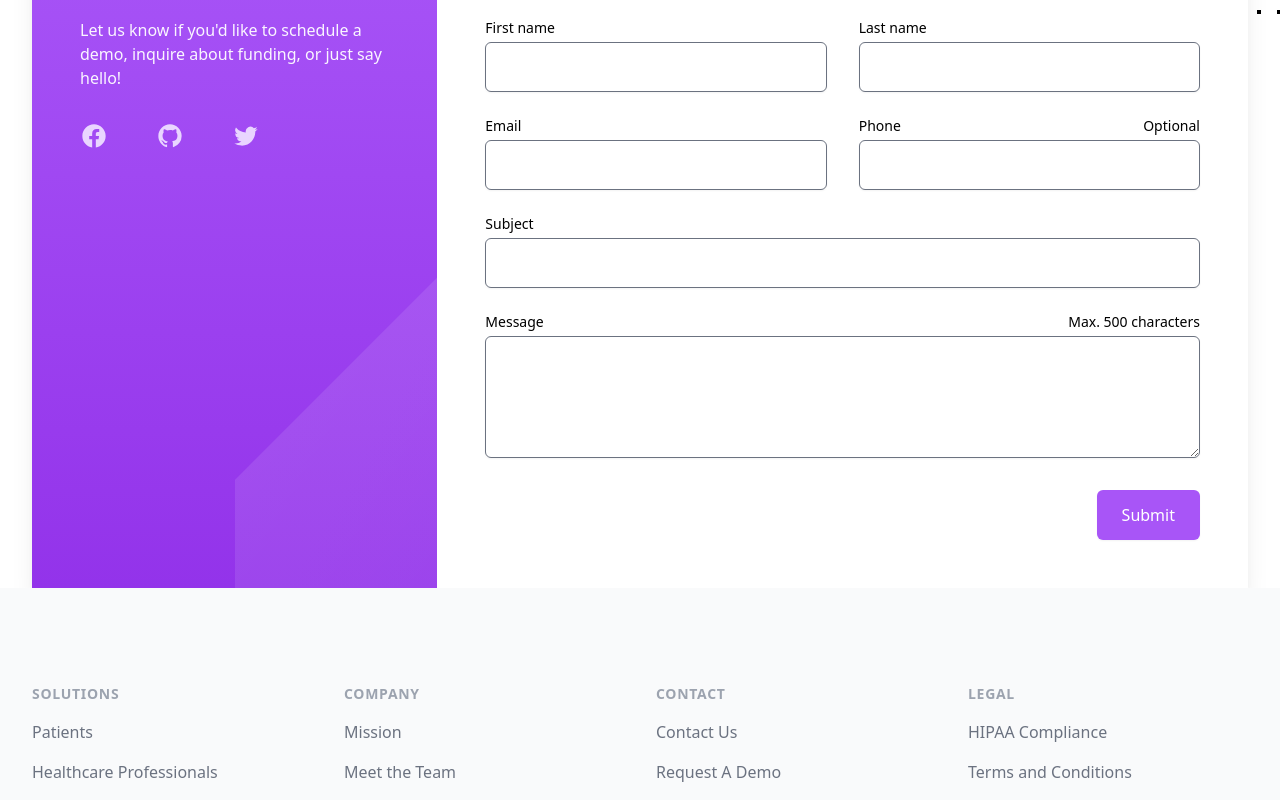
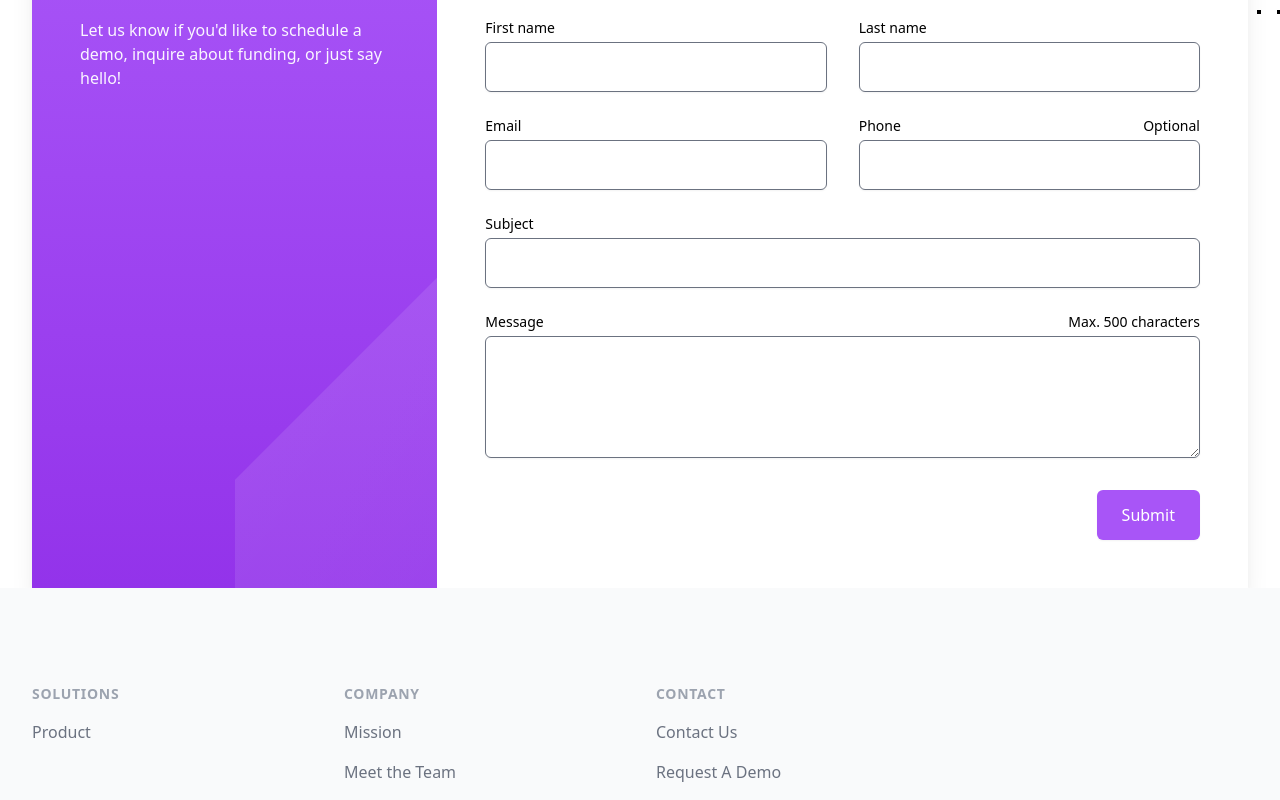
Before and after one commit to seanbiller/rxgenius, a Next.js app: page /contact in a window 1280 px wide. Shown: the part 540-1340 px from the top of the page. Built offline with nearby package versions, Linux system fonts and the light colour scheme.

Commit message:
Link Fixes

```diff
--- a/components/footer.js
+++ b/components/footer.js
@@ -1,21 +1,21 @@
 const footerNavigation = {
   solutions: [
-    { name: 'Patients', href: '/product' },
-    { name: 'Healthcare Professionals', href: '/product' },
+    { name: 'Product', href: '/product' },
+    // { name: 'Healthcare Professionals', href: '/product' },
   ],
   company: [
-    { name: 'Mission', href: '#' },
+    { name: 'Mission', href: '/mission' },
     { name: 'Meet the Team', href: '/team' },
-    { name: 'Blog', href: '#' },
+    // { name: 'Blog', href: '#' },
   ],
   contact: [
     { name: 'Contact Us', href: '/contact' },
     { name: 'Request A Demo', href: '/contact' },
   ],
-  legal: [
-    { name: 'HIPAA Compliance', href: '/hipaa' },
-    { name: 'Terms and Conditions', href: '/comingSoon' },
-  ],
+  // legal: [
+  //   { name: 'HIPAA Compliance', href: '/hipaa' },
+  //   { name: 'Terms and Conditions', href: '/comingSoon' },
+  // ],
   social: [
     {
       name: 'Facebook',
@@ -144,7 +144,7 @@ export default function Footer() {
                   ))}
                 </ul>
               </div>
-              <div className="mt-12 md:mt-0">
+              {/* <div className="mt-12 md:mt-0">
                 <h3 className="text-sm font-semibold uppercase tracking-wider text-gray-400">
                   Legal
                 </h3>
@@ -160,12 +160,12 @@ export default function Footer() {
                     </li>
                   ))}
                 </ul>
-              </div>
+              </div> */}
             </div>
           </div>
         </div>
         <div className="mt-12 border-t border-gray-200 pt-8 md:flex md:items-center md:justify-between lg:mt-16">
-          <div className="flex space-x-6 md:order-2">
+          {/* <div className="flex space-x-6 md:order-2">
             {footerNavigation.social.map((item) => (
               <a
                 key={item.name}
@@ -176,7 +176,7 @@ export default function Footer() {
                 <item.icon className="h-6 w-6" aria-hidden="true" />
               </a>
             ))}
-          </div>
+          </div> */}
           <p className="mt-8 text-base text-gray-400 md:order-1 md:mt-0">
             &copy; 2022 RxGenius, LLC. All rights reserved.
           </p>
--- a/components/navbar.js
+++ b/components/navbar.js
@@ -86,7 +86,7 @@ const Navbar = () => {
                 <span className="sr-only">RxGenius</span>
                 <img
                   className="h-8 w-auto sm:h-10"
-                  src="/RxGenius_Horizontal.png"
+                  src="https://rxgenius-media.s3.amazonaws.com/Rx+Genius/RxGenius_Horizontal.png"
                   alt=""
                 />
               </a>
@@ -192,7 +192,7 @@ const Navbar = () => {
                   <div>
                     <img
                       className="h-8 w-auto"
-                      src="https://tailwindui.com/img/logos/workflow-mark-purple-600-to-indigo-600.svg"
+                      src="https://rxgenius-media.s3.amazonaws.com/Rx+Genius/RxGenius_Horizontal.png"
                       alt="Workflow"
                     />
                   </div>
--- a/pages/contact.js
+++ b/pages/contact.js
@@ -182,65 +182,6 @@ export default function Contact() {
                     Let us know if you'd like to schedule a demo, inquire about
                     funding, or just say hello!
                   </p>
-
-                  <ul role="list" className="mt-8 flex space-x-12">
-                    <li>
-                      <a
-                        className="text-purple-200 hover:text-purple-100"
-                        href="#"
-                      >
-                        <span className="sr-only">Facebook</span>
-                        <svg
-                          className="h-7 w-7"
-                          aria-hidden="true"
-                          fill="currentColor"
-                          viewBox="0 0 24 24"
-                        >
-                          <path
-                            fillRule="evenodd"
-                            d="M22 12c0-5.523-4.477-10-10-10S2 6.477 2 12c0 4.991 3.657 9.128 8.438 9.878v-6.987h-2.54V12h2.54V9.797c0-2.506 1.492-3.89 3.777-3.89 1.094 0 2.238.195 2.238.195v2.46h-1.26c-1.243 0-1.63.771-1.63 1.562V12h2.773l-.443 2.89h-2.33v6.988C18.343 21.128 22 16.991 22 12z"
-                            clipRule="evenodd"
-                          />
-                        </svg>
-                      </a>
-                    </li>
-                    <li>
-                      <a
-                        className="text-purple-200 hover:text-purple-100"
-                        href="#"
-                      >
-                        <span className="sr-only">GitHub</span>
-                        <svg
-                          className="h-7 w-7"
-                          aria-hidden="true"
-                          fill="currentColor"
-                          viewBox="0 0 24 24"
-                        >
-                          <path
-                            fillRule="evenodd"
-                            d="M12 2C6.477 2 2 6.484 2 12.017c0 4.425 2.865 8.18 6.839 9.504.5.092.682-.217.682-.483 0-.237-.008-.868-.013-1.703-2.782.605-3.369-1.343-3.369-1.343-.454-1.158-1.11-1.466-1.11-1.466-.908-.62.069-.608.069-.608 1.003.07 1.531 1.032 1.531 1.032.892 1.53 2.341 1.088 2.91.832.092-.647.35-1.088.636-1.338-2.22-.253-4.555-1.113-4.555-4.951 0-1.093.39-1.988 1.029-2.688-.103-.253-.446-1.272.098-2.65 0 0 .84-.27 2.75 1.026A9.564 9.564 0 0112 6.844c.85.004 1.705.115 2.504.337 1.909-1.296 2.747-1.027 2.747-1.027.546 1.379.202 2.398.1 2.651.64.7 1.028 1.595 1.028 2.688 0 3.848-2.339 4.695-4.566 4.943.359.309.678.92.678 1.855 0 1.338-.012 2.419-.012 2.747 0 .268.18.58.688.482A10.019 10.019 0 0022 12.017C22 6.484 17.522 2 12 2z"
-                            clipRule="evenodd"
-                          />
-                        </svg>
-                      </a>
-                    </li>
-                    <li>
-                      <a
-                        className="text-purple-200 hover:text-purple-100"
-                        href="#"
-                      >
-                        <span className="sr-only">Twitter</span>
-                        <svg
-                          className="h-7 w-7"
-                          aria-hidden="true"
-                          fill="currentColor"
-                          viewBox="0 0 24 24"
-                        >
-                          <path d="M8.29 20.251c7.547 0 11.675-6.253 11.675-11.675 0-.178 0-.355-.012-.53A8.348 8.348 0 0022 5.92a8.19 8.19 0 01-2.357.646 4.118 4.118 0 001.804-2.27 8.224 8.224 0 01-2.605.996 4.107 4.107 0 00-6.993 3.743 11.65 11.65 0 01-8.457-4.287 4.106 4.106 0 001.27 5.477A4.072 4.072 0 012.8 9.713v.052a4.105 4.105 0 003.292 4.022 4.095 4.095 0 01-1.853.07 4.108 4.108 0 003.834 2.85A8.233 8.233 0 012 18.407a11.616 11.616 0 006.29 1.84" />
-                        </svg>
-                      </a>
-                    </li>
-                  </ul>
                 </div>
 
                 {/* Contact form */}
--- a/pages/index.js
+++ b/pages/index.js
@@ -1,22 +1,11 @@
 import { Fragment } from 'react'
 import { Popover, Transition } from '@headlessui/react'
 import {
-  AnnotationIcon,
-  ChatAlt2Icon,
-  ChatAltIcon,
-  CurrencyDollarIcon,
-  DocumentReportIcon,
-  HeartIcon,
   InboxIcon,
-  MenuIcon,
-  PencilAltIcon,
-  QuestionMarkCircleIcon,
-  ReplyIcon,
-  SearchCircleIcon,
   SparklesIcon,
-  TrashIcon,
-  UsersIcon,
-  XIcon,
+  PresentationChartBarIcon,
+  CheckIcon,
+  LightBulbIcon,
 } from '@heroicons/react/outline'
 import { ChevronDownIcon } from '@heroicons/react/solid'
 
@@ -28,72 +17,6 @@ import Image from 'next/image'
 import searchPic from '../public/Search.jpg'
 import drugResults from '../public/DrugResults.jpg'
 
-const solutions = [
-  {
-    name: 'Drug Pricing',
-    description:
-      'Learn how much your prescriptions will cost with your insurance before you step foot in the pharmacy.',
-    href: '#',
-    icon: CurrencyDollarIcon,
-  },
-  {
-    name: 'Insurance Comparison',
-    description:
-      'Find out which insurance plan will save you the most on your prescriptions.',
-    href: '#',
-    icon: SearchCircleIcon,
-  },
-]
-const features = [
-  {
-    name: 'Unlimited Inboxes',
-    description:
-      'Ac tincidunt sapien vehicula erat auctor pellentesque rhoncus. Et magna sit morbi lobortis.',
-    icon: InboxIcon,
-  },
-  {
-    name: 'Manage Team Members',
-    description:
-      'Ac tincidunt sapien vehicula erat auctor pellentesque rhoncus. Et magna sit morbi lobortis.',
-    icon: UsersIcon,
-  },
-  {
-    name: 'Spam Report',
-    description:
-      'Ac tincidunt sapien vehicula erat auctor pellentesque rhoncus. Et magna sit morbi lobortis.',
-    icon: TrashIcon,
-  },
-  {
-    name: 'Compose in Markdown',
-    description:
-      'Ac tincidunt sapien vehicula erat auctor pellentesque rhoncus. Et magna sit morbi lobortis.',
-    icon: PencilAltIcon,
-  },
-  {
-    name: 'Team Reporting',
-    description:
-      'Ac tincidunt sapien vehicula erat auctor pellentesque rhoncus. Et magna sit morbi lobortis.',
-    icon: DocumentReportIcon,
-  },
-  {
-    name: 'Saved Replies',
-    description:
-      'Ac tincidunt sapien vehicula erat auctor pellentesque rhoncus. Et magna sit morbi lobortis.',
-    icon: ReplyIcon,
-  },
-  {
-    name: 'Email Commenting',
-    description:
-      'Ac tincidunt sapien vehicula erat auctor pellentesque rhoncus. Et magna sit morbi lobortis.',
-    icon: ChatAltIcon,
-  },
-  {
-    name: 'Connect with Customers',
-    description:
-      'Ac tincidunt sapien vehicula erat auctor pellentesque rhoncus. Et magna sit morbi lobortis.',
-    icon: HeartIcon,
-  },
-]
 const metrics = [
   {
     id: 1,
@@ -150,7 +73,7 @@ export default function Home() {
                 <div>
                   <div>
                     <span className="flex h-12 w-12 items-center justify-center rounded-md bg-gradient-to-r from-purple-600 to-indigo-600">
-                      <InboxIcon
+                      <LightBulbIcon
                         className="h-6 w-6 text-white"
                         aria-hidden="true"
                       />
@@ -158,7 +81,7 @@ export default function Home() {
                   </div>
                   <div className="mt-6">
                     <h2 className="text-3xl font-extrabold tracking-tight text-gray-900">
-                      Get personalized estimates{' '}
+                      Get personalized estimates
                     </h2>
                     <p className="mt-4 text-lg text-gray-500">
                       RxGenius matches formulary information with your custom
@@ -169,12 +92,11 @@ export default function Home() {
                       Cigna.
                     </p>
                     <div className="mt-6">
-                      <a
-                        href="#"
-                        className="inline-flex rounded-md border border-transparent bg-gradient-to-r from-purple-600 to-indigo-600 bg-origin-border px-4 py-2 text-base font-medium text-white shadow-sm hover:from-purple-700 hover:to-indigo-700"
-                      >
-                        Learn More
-                      </a>
+                      <Link href="/product">
+                        <a className="inline-flex rounded-md border border-transparent bg-gradient-to-r from-purple-600 to-indigo-600 bg-origin-border px-4 py-2 text-base font-medium text-white shadow-sm hover:from-purple-700 hover:to-indigo-700">
+                          Learn More
+                        </a>
+                      </Link>
                     </div>
                   </div>
                 </div>
@@ -203,7 +125,7 @@ export default function Home() {
                 <div>
                   <div>
                     <span className="flex h-12 w-12 items-center justify-center rounded-md bg-gradient-to-r from-purple-600 to-indigo-600">
-                      <SparklesIcon
+                      <CheckIcon
                         className="h-6 w-6 text-white"
                         aria-hidden="true"
                       />
@@ -220,12 +142,11 @@ export default function Home() {
                       insurance plans.
                     </p>
                     <div className="mt-6">
-                      <a
-                        href="#"
-                        className="inline-flex rounded-md border border-transparent bg-gradient-to-r from-purple-600 to-indigo-600 bg-origin-border px-4 py-2 text-base font-medium text-white shadow-sm hover:from-purple-700 hover:to-indigo-700"
-                      >
-                        Learn More
-                      </a>
+                      <Link href="/product">
+                        <a className="inline-flex rounded-md border border-transparent bg-gradient-to-r from-purple-600 to-indigo-600 bg-origin-border px-4 py-2 text-base font-medium text-white shadow-sm hover:from-purple-700 hover:to-indigo-700">
+                          Learn More
+                        </a>
+                      </Link>
                     </div>
                   </div>
                 </div>
@@ -348,12 +269,12 @@ export default function Home() {
               </span> */}
             </h2>
             <div className="mt-6 space-y-4 sm:flex sm:space-y-0 sm:space-x-5">
-              <Link href="/contact" passHref>
+              <Link href="/product" passHref>
                 <a className="flex items-center justify-center rounded-md border border-transparent bg-indigo-50 px-4 py-3 text-base font-medium text-indigo-800 shadow-sm hover:bg-indigo-100">
                   Learn More
                 </a>
               </Link>
-              <Link href="/product" passHref>
+              <Link href="/contact" passHref>
                 <a className="flex items-center justify-center rounded-md border border-transparent bg-gradient-to-r from-purple-600 to-indigo-600 bg-origin-border px-4 py-3 text-base font-medium text-white shadow-sm hover:from-purple-700 hover:to-indigo-700">
                   Request a Demo
                 </a>
```
Also changed, not shown: components/homePage/hero.js (+11 -12 lines).
